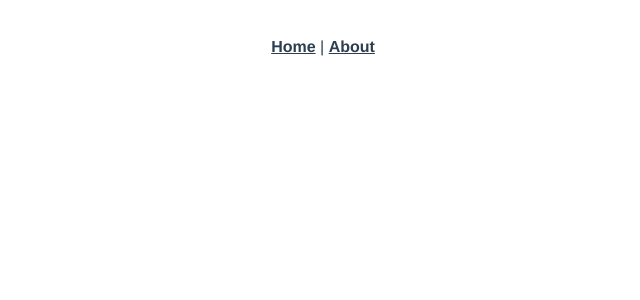
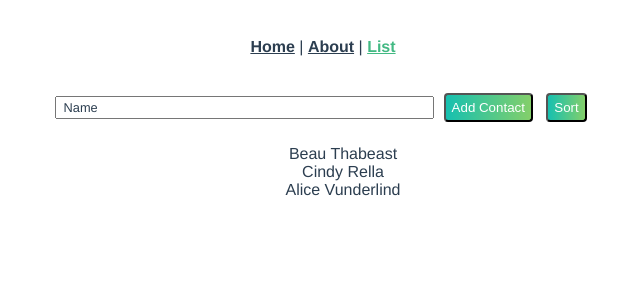
Before and after one commit to your-website/animating-vue, a Vue app: page /list in a window 1280 px wide. Shown: the top 300 px of the page, without its empty margins (317-957 px from the left). Built offline with nearby package versions, Linux system fonts and the light colour scheme.

Commit message:
add group transitions

```diff
--- a/src/App.vue
+++ b/src/App.vue
@@ -2,7 +2,8 @@
   <div id="app">
     <div id="nav">
       <router-link to="/">Home</router-link> |
-      <router-link to="/about">About</router-link>
+      <router-link to="/about">About</router-link> |
+      <router-link to="/list">List</router-link>
     </div>
     <transition name="slide-fade" mode="out-in">
       <router-view />
@@ -18,33 +19,22 @@
   text-align: center;
   color: #2c3e50;
 }
-
 button {
-  width: 5em;
-  height: 2em;
+  height: 2.2em;
   margin: 0.5em;
-  border-radius: 5px;
+  border-radius: 0.3em;
   background: linear-gradient(to right, #16c0b0, #84cf6a);
-  font-size: 1em;
   color: white;
-  border: none;
-  outline: none;
-  cursor: pointer;
 }
-
-#nav {
-  padding: 30px;
+input {
+  display: inline-block;
+  box-sizing: border-box;
+  width: 30%;
+  height: 1.8em;
+  padding: 0.5em;
+  margin: 0.2em;
+  font: 0.8em 'Avenir', Helvetica, sans-serif;
 }
-
-#nav a {
-  font-weight: bold;
-  color: #2c3e50;
-}
-
-#nav a.router-link-exact-active {
-  color: #42b983;
-}
-
 .modal {
   width: 250px;
   height: 200px;
@@ -54,34 +44,58 @@
   border-radius: 2%;
   background-color: #e0e0e0;
 }
-
-/* TRANSITIONS */
-
+#nav {
+  padding: 30px;
+}
+#nav a {
+  font-weight: bold;
+  color: #2c3e50;
+}
+#nav a.router-link-exact-active {
+  color: #42b983;
+}
+p {
+  font-size: 0.8em;
+}
+::placeholder {
+  color: #2c3e50;
+}
+ul {
+  list-style-type: none;
+}
+/*** TRANSITIONS ***/
 .fade-enter {
   opacity: 0;
 }
-
 .fade-enter-active,
 .fade-leave-active {
-  transition: opacity 0.2s ease-out;
+  transition: opacity 0.5s ease-out;
 }
-
 .fade-leave-to {
+  opacity: 0;
+}
+.slide-fade-enter {
   transform: translateX(10px);
   opacity: 0;
 }
-
-.slide-fade-enter {
-  opacity: 0;
-}
-
 .slide-fade-enter-active,
 .slide-fade-leave-active {
   transition: all 0.2s ease;
 }
-
 .slide-fade-leave-to {
   transform: translateX(-10px);
   opacity: 0;
 }
+
+.slide-up-enter {
+  transform: translateY(10px);
+  opacity: 0;
+}
+.slide-up-enter-active {
+  transition: all 0.2s ease;
+}
+
+.slide-up-move {
+  transition: transform 0.3s ease-out;
+}
 </style>
--- a/src/router.js
+++ b/src/router.js
@@ -21,6 +21,12 @@
       // which is lazy-loaded when the route is visited.
       component: () =>
         import(/* webpackChunkName: "about" */ "./views/About.vue")
+    },
+    {
+      path: "/list",
+      name: "list",
+      component: () =>
+        import("./views/List.vue")
     }
   ]
 });
--- /dev/null
+++ b/src/views/List.vue
@@ -0,0 +1,33 @@
+<template>
+  <div>
+    <input type="text" v-model="newContact" placeholder="Name" />
+    <button @click="addContact">Add Contact</button>
+    <button @click="sortContact">Sort</button>
+
+    <transition-group name="slide-up" tag="ul" appear>
+      <li v-for="contact in contacts" :key="contact">
+        {{ contact }}
+      </li>
+    </transition-group>
+  </div>
+</template>
+
+<script>
+export default {
+  data() {
+    return {
+      newContact: '',
+      contacts: ['Beau Thabeast', 'Cindy Rella', 'Alice Vunderlind'],
+    }
+  },
+  methods: {
+    addContact() {
+      this.contacts.push(this.newContact)
+      this.newContact = ''
+    },
+    sortContact() {
+      this.contacts.sort()
+    },
+  },
+}
+</script>
```
